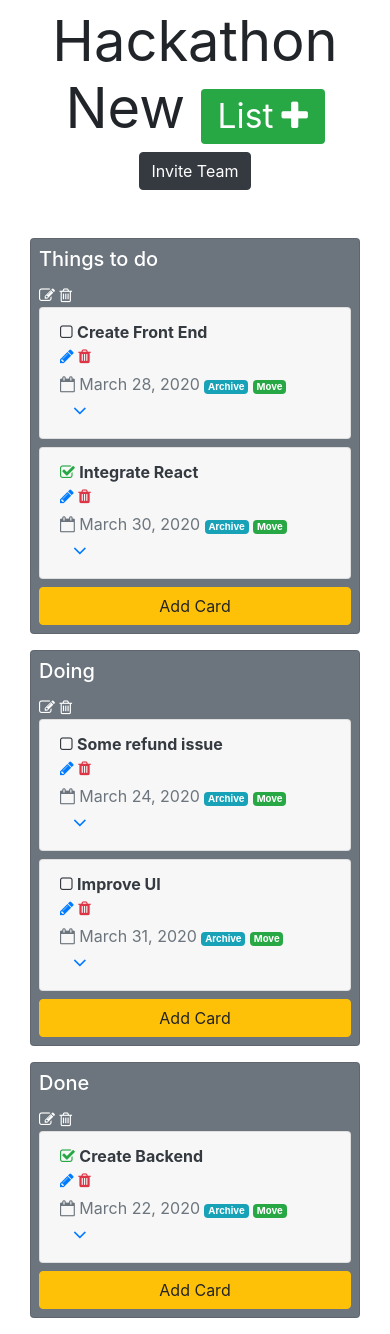
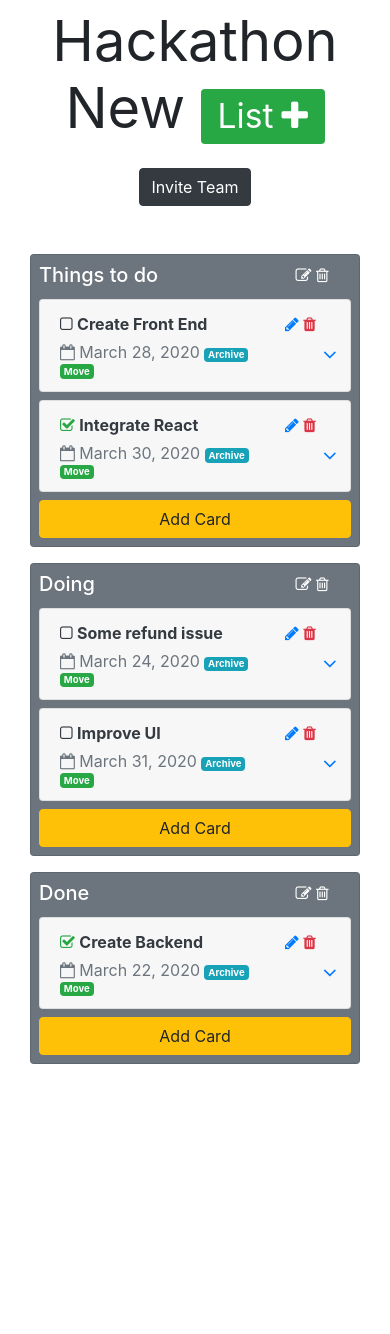
Before and after one commit to karn21/colaboard, a Django app: a page that uses templates/base.html in a window 390 px wide. Shown: the part 56-1390 px from the top of the page. After the commit the page ends 1120 px from the top, so only its background shows below. Run offline with Django 3.2, Linux system fonts and the light colour scheme; a user stored in the database is signed in; data comes from the database, SQL or seed files in the repository; both versions use the stored data as it was after the commit; some libraries are stand-ins or nearby versions.

Commit message:
fixed responsiveness

```diff
--- a/templates/base.html
+++ b/templates/base.html
@@ -1,12 +1,20 @@
 {% load static %}
 <html>
-
   <head>
-    <link rel="icon" type="image/x-icon" href="{% static 'favicon.ico' %}">
-    <link rel="stylesheet" href="https://stackpath.bootstrapcdn.com/bootstrap/4.4.1/css/bootstrap.min.css"
-        integrity="sha384-Vkoo8x4CGsO3+Hhxv8T/Q5PaXtkKtu6ug5TOeNV6gBiFeWPGFN9MuhOf23Q9Ifjh" crossorigin="anonymous">
-    <link href="https://stackpath.bootstrapcdn.com/font-awesome/4.7.0/css/font-awesome.min.css" rel="stylesheet"
-        integrity="sha384-wvfXpqpZZVQGK6TAh5PVlGOfQNHSoD2xbE+QkPxCAFlNEevoEH3Sl0sibVcOQVnN" crossorigin="anonymous">
+    <meta name="viewport" content="width=device-width, initial-scale=1" />
+    <link rel="icon" type="image/x-icon" href="{% static 'favicon.ico' %}" />
+    <link
+      rel="stylesheet"
+      href="https://stackpath.bootstrapcdn.com/bootstrap/4.4.1/css/bootstrap.min.css"
+      integrity="sha384-Vkoo8x4CGsO3+Hhxv8T/Q5PaXtkKtu6ug5TOeNV6gBiFeWPGFN9MuhOf23Q9Ifjh"
+      crossorigin="anonymous"
+    />
+    <link
+      href="https://stackpath.bootstrapcdn.com/font-awesome/4.7.0/css/font-awesome.min.css"
+      rel="stylesheet"
+      integrity="sha384-wvfXpqpZZVQGK6TAh5PVlGOfQNHSoD2xbE+QkPxCAFlNEevoEH3Sl0sibVcOQVnN"
+      crossorigin="anonymous"
+    />
 
     {% block extra_head %} {% endblock extra_head %}
     <title>{% block title %} {% endblock title %}</title>
@@ -15,12 +23,11 @@
         background-color: #fff;
         color: #555;
         font-weight: 300;
-            font-family: 'Lato', 'Arial', sans-serif;
+        font-family: "Lato", "Arial", sans-serif;
         font-size: 16px;
         text-rendering: optimizeLegibility;
         overflow-x: hidden;
       }
-
 
       .pointer {
         cursor: pointer;
@@ -29,46 +36,47 @@
   </head>
 
   <body>
-
     <div class="container">
       {% include 'navbar.html' %}
     </div>
     <div class="container mt-5 pt-3">
-
-
       {% if messages %}
 
       <ul class="messages">
         {% for message in messages %}
-            <div class="alert alert-{{ message.tags }} alert-dismissible fade show" role="alert">
+        <div
+          class="alert alert-{{ message.tags }} alert-dismissible fade show"
+          role="alert"
+        >
           {{ message }}
-                <button type="button" class="close" data-dismiss="alert" aria-label="Close">
+          <button
+            type="button"
+            class="close"
+            data-dismiss="alert"
+            aria-label="Close"
+          >
             <span aria-hidden="true">&times;</span>
           </button>
         </div>
         {% endfor %}
       </ul>
-        {% endif %}
-
-        {% block content %}
-        {% endblock content %}
+      {% endif %} {% block content %} {% endblock content %}
     </div>
 
-
-    <script src="https://code.jquery.com/jquery-3.4.1.slim.min.js"
+    <script
+      src="https://code.jquery.com/jquery-3.4.1.slim.min.js"
       integrity="sha384-J6qa4849blE2+poT4WnyKhv5vZF5SrPo0iEjwBvKU7imGFAV0wwj1yYfoRSJoZ+n"
-        crossorigin="anonymous"></script>
-    <script src="https://cdn.jsdelivr.net/npm/popper.js@1.16.0/dist/umd/popper.min.js"
+      crossorigin="anonymous"
+    ></script>
+    <script
+      src="https://cdn.jsdelivr.net/npm/popper.js@1.16.0/dist/umd/popper.min.js"
       integrity="sha384-Q6E9RHvbIyZFJoft+2mJbHaEWldlvI9IOYy5n3zV9zzTtmI3UksdQRVvoxMfooAo"
-        crossorigin="anonymous"></script>
-    <script src="https://stackpath.bootstrapcdn.com/bootstrap/4.4.1/js/bootstrap.min.js"
+      crossorigin="anonymous"
+    ></script>
+    <script
+      src="https://stackpath.bootstrapcdn.com/bootstrap/4.4.1/js/bootstrap.min.js"
       integrity="sha384-wfSDF2E50Y2D1uUdj0O3uMBJnjuUD4Ih7YwaYd1iqfktj0Uod8GCExl3Og8ifwB6"
-        crossorigin="anonymous"></script>
-
-
-
+      crossorigin="anonymous"
+    ></script>
   </body>
-
-
-
 </html>
--- a/templates/board_detail.html
+++ b/templates/board_detail.html
@@ -13,7 +13,7 @@
 
 
     <!-- Button trigger modal -->
-    <button type="button" class="btn btn-dark" data-toggle="modal" data-target="#staticBackdrop">
+    <button type="button" class="btn btn-dark mt-3" data-toggle="modal" data-target="#staticBackdrop">
         Invite Team
     </button>
 
@@ -34,7 +34,7 @@
                         <input type="text" class="form-control" name="invite">
                         <input type="text" style="display:none" value="{{invite_link}}" id='invite-link'>
                         <div class="small text-muted">Enter E-mail id of your team members seperated by comma.</div>
-                        <span class="text-secondary">Or copy this link: {{invite_link}}</span>
+                        <span class="text-secondary">Or copy this link: <small>{{invite_link}}</small></span>
                     </div>
                     <div class="modal-footer">
                         <button type="button" class="btn btn-secondary" data-dismiss="modal">Close</button>
@@ -53,10 +53,10 @@
         <div class="card bg-secondary">
             <div class="card-body p-2 text-white">
                 <div class="row">
-                    <div class="col-sm-9">
+                    <div class="col-9">
                         <h5 class="card-title text-white">{{list.title}}</h5>
                     </div>
-                    <div class="col-sm-3">
+                    <div class="col-3">
                         <i class="fa fa-pencil-square-o pointer" onclick="showRenameForm({{list.pk}})"
                             aria-hidden="true"></i>
                         <i class="fa fa-trash-o pointer" onclick="showConfirmation({{list.pk}})" aria-hidden="true"></i>
@@ -82,7 +82,7 @@
                         <div class="card-header" id="heading-{{list.pk}}-{{card.pk}}">
                             <span class="mb-0 text-dark">
                                 <div class="row">
-                                    <div class="col-sm-9">
+                                    <div class="col-9">
                                         {% if card.checked %}
                                         <a href="{% url 'boards:card_check' card.pk %}">
                                             <i class="fa fa-check-square-o text-success" aria-hidden="true"></i>
@@ -94,7 +94,7 @@
                                         {% endif %}
                                         <strong>{{card.title}}</strong>
                                     </div>
-                                    <div class="col-sm-3">
+                                    <div class="col-3">
                                         <a href="{% url 'boards:card_edit' card.pk %}">
                                             <i class="fa fa-pencil" aria-hidden="true"></i>
                                         </a>
@@ -104,7 +104,7 @@
                                 </div>
 
                                 <div class="row mt-1">
-                                    <div class="col-sm-10">
+                                    <div class="col-10">
                                         <span class="text-secondary"><i class="fa fa-calendar-o" aria-hidden="true"></i>
                                             {{card.due_date}}
                                         </span>
@@ -113,7 +113,7 @@
                                         <small><a href="{% url 'boards:card_move' card.pk %}"><span
                                                     class="badge badge-success">Move</span></a></small>
                                     </div>
-                                    <div class="col-sm-2">
+                                    <div class="col-2">
                                         <button class="btn btn-link collapsed" type="button" data-toggle="collapse"
                                             data-target="#collapse-{{list.pk}}-{{card.pk}}" aria-expanded="false"
                                             aria-controls="collapse-{{list.pk}}-{{card.pk}}">
--- a/templates/create_board.html
+++ b/templates/create_board.html
@@ -9,7 +9,7 @@
         <h1 class="display-4">Create New Board</h1>
     </center>
     <div class="row">
-        <div class="col-md-6 offset-3">
+        <div class="col-md-6 offset-md-3 col-10 offset-1">
             <form method="post" action=".">
                 {% csrf_token %}
                 {% for field in form %}
--- a/templates/edit_card.html
+++ b/templates/edit_card.html
@@ -9,7 +9,7 @@
         <h1 class="display-4">Edit Card</h1>
     </center>
     <div class="row">
-        <div class="col-md-6 offset-3">
+        <div class="col-md-6 offset-md-3 col-12">
             <form method="post" action="." enctype="multipart/form-data">
                 {% csrf_token %}
                 {% for field in form %}
--- a/templates/move_card.html
+++ b/templates/move_card.html
@@ -10,11 +10,11 @@
         <h1 class="display-4">Move Card</h1>
     </center>
     <div class="row">
-        <div class="col-md-6 offset-3">
+        <div class="col-md-6 offset-md-3 col-12">
             <form method="post" action=".">
                 {% csrf_token %}
                 <div class="form-group row">
-                    <div class="col-sm-12">
+                    <div class="col-12">
                         <div id="div_id_board_type" class="form-group">
                             <label for="id_board_type" class="col-form-label  requiredField">
                                 Move the Card to:
--- a/templates/navbar.html
+++ b/templates/navbar.html
@@ -1,4 +1,4 @@
-<nav class="navbar  fixed-top navbar-expand-lg navbar-light mb-3" style="background-color: #abd6f5;">
+<nav class="navbar fixed-top navbar-expand-lg navbar-light mb-3" style="background-color: #abd6f5;">
     <a class="navbar-brand ml-5" href="{% url 'home' %}">
         <i class="fa fa-clipboard d-inline-block align-top fa-lg" aria-hidden="true"></i>
         <strong class="text-primary">ColaBoard</strong>
@@ -9,7 +9,7 @@
     </button>
 
     <div class="collapse navbar-collapse" id="navbarSupportedContent">
-        <div class="float-right ml-5">
+        <div class="float-left ml-5">
             <ul class="navbar-nav">
                 <li class="nav-item">
                     {% if request.user.is_authenticated %}
--- a/templates/registration/login.html
+++ b/templates/registration/login.html
@@ -24,7 +24,7 @@
         <h1 class="display-4">Login</h1>
     </center>
     <div class="row">
-        <div class="col-md-6 offset-3">
+        <div class="col-md-6 offset-md-3 col-10 offset-1">
             <form method="post" action="{% url 'accounts:login' %}">
                 {% csrf_token %}
                 <div class="form-group row">
--- a/templates/registration/password_reset_confirm.html
+++ b/templates/registration/password_reset_confirm.html
@@ -9,18 +9,18 @@
         <h1 class="display-4">Change Password</h1>
     </center>
     <div class="row">
-        <div class="col-md-6 offset-3">
+        <div class="col-md-6 offset-md-3 col-10 offset-1">
             <form method="post">
                 {% csrf_token %}
                 {% for field in form %}
                 <div class="form-group row">
-                    <div class="col-sm-12">
+                    <div class="col-10 offset-1">
                         {{ field | as_crispy_field }}
                     </div>
                 </div>
                 {% endfor %}
                 <div class="form-group row">
-                    <div class="col-sm-12">
+                    <div class="col-12 offset-1">
                         <button type="submit" class="btn btn-primary float-right">Change Password</button>
                     </div>
                 </div>
--- a/templates/registration/password_reset_form.html
+++ b/templates/registration/password_reset_form.html
@@ -8,7 +8,7 @@
         <h1 class="display-4">Password Reset</h1>
     </center>
     <div class="row">
-        <div class="col-md-8 offset-2">
+        <div class="col-md-8 offset-md-2 col-10 offset-1">
             <div class="text-primary">
                 <h5 class="mt-2 mb-2">Forgot Your Password? Just enter your email and we will help you get back on
                     track.
@@ -17,7 +17,7 @@
         </div>
     </div>
     <div class="row">
-        <div class="col-md-6 offset-3">
+        <div class="col-md-6 offset-md-3 col-10 offset-1">
             <form method="post">
                 {% csrf_token %}
                 {% for field in form %}
--- a/templates/registration/signup.html
+++ b/templates/registration/signup.html
@@ -18,7 +18,7 @@
         <h1 class="display-4">Signup</h1>
     </center>
     <div class="row">
-        <div class="col-md-6 offset-3">
+        <div class="col-md-6 offset-md-3 col-10 offset-1">
             <form method="post" action="{% url 'accounts:signup' %}">
                 {% csrf_token %}
                 {% for field in form %}
```
Also changed, not shown: templates/create_list.html (+5 -5 lines), templates/dashboard.html (+6 -6 lines), templates/home.html (+7 -5 lines), db.sqlite3. Lines whose indentation alone changed are shown as unchanged.
